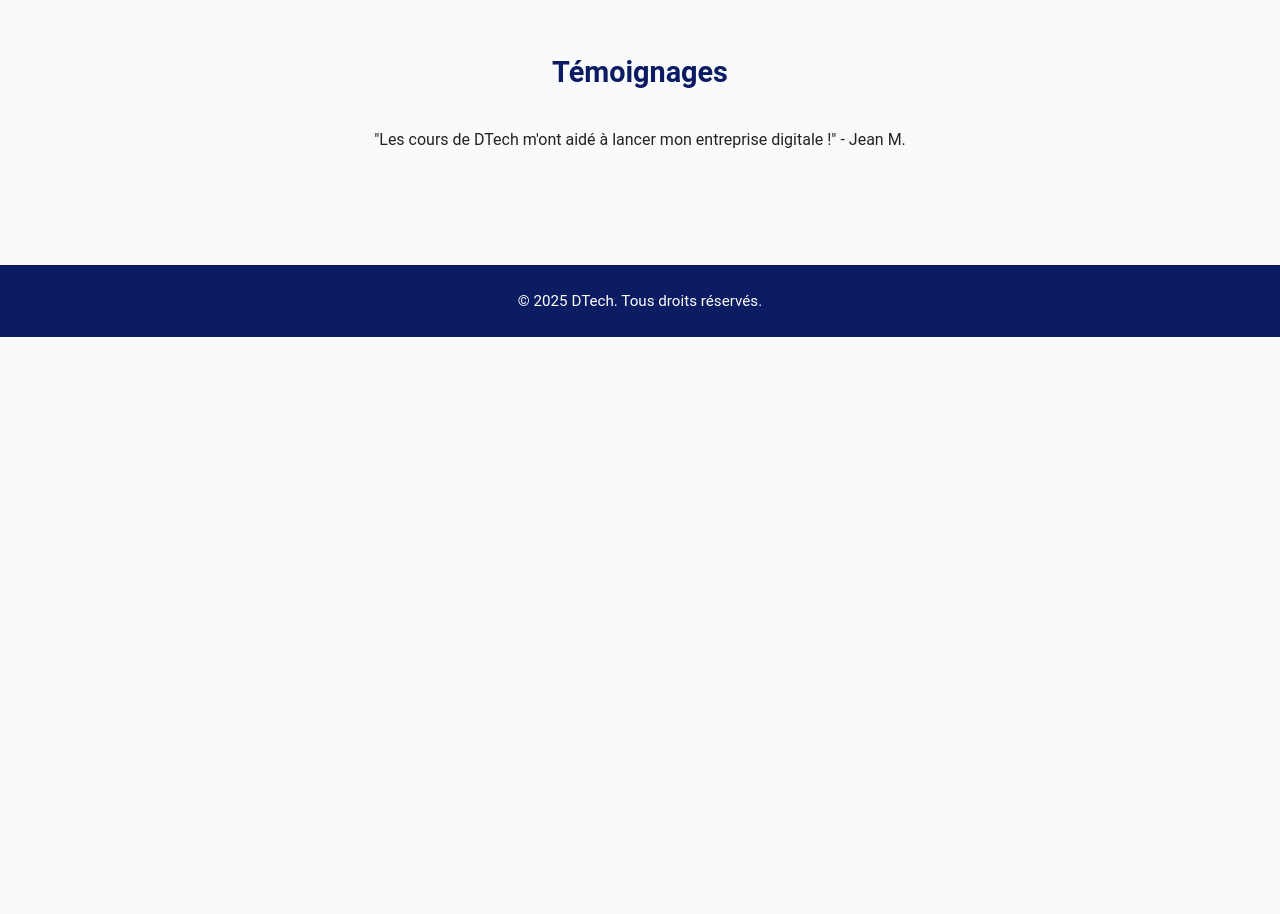
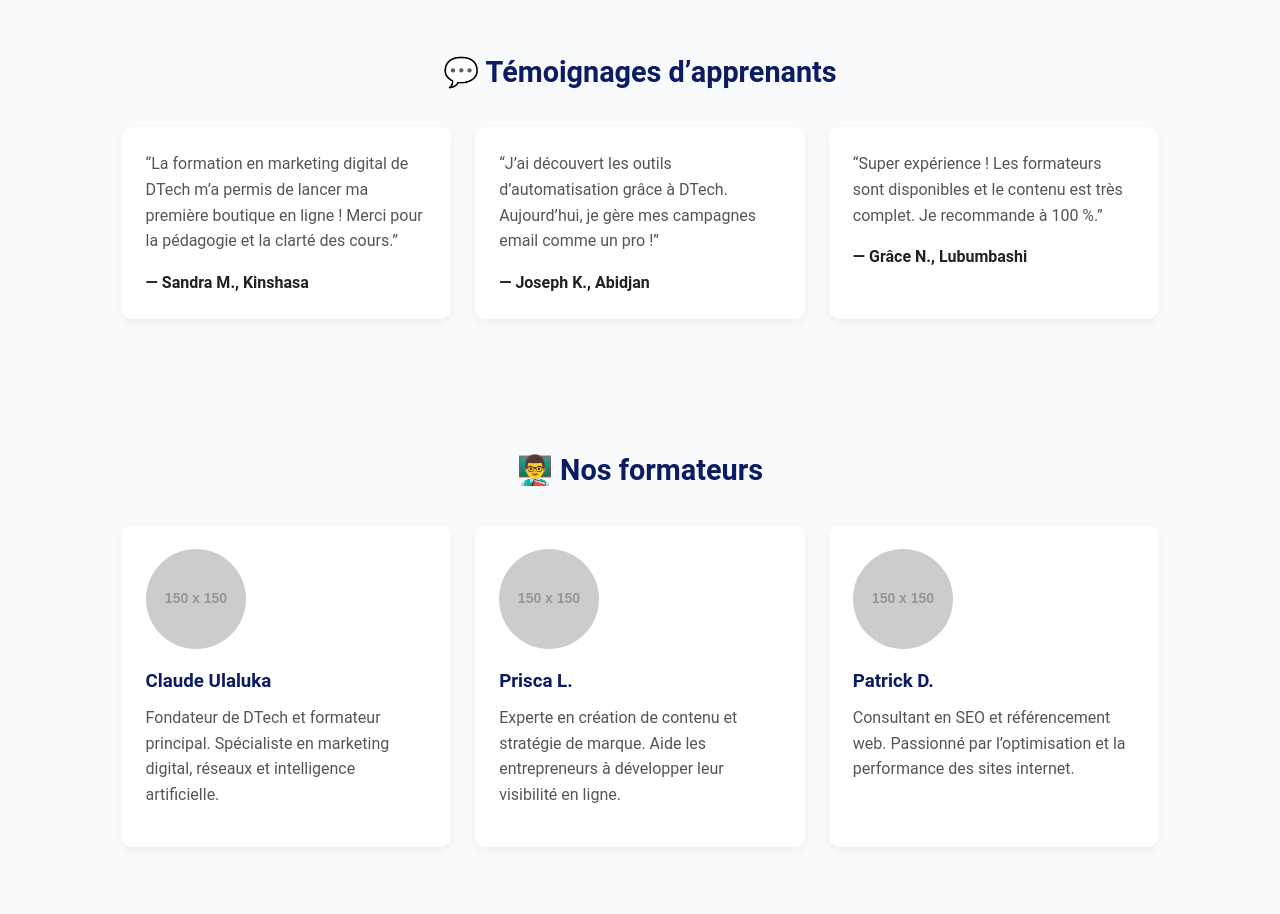
Before and after one commit to DTech243/dtech-site, a plain HTML site: page index.html in a window 1280 px wide. Shown: the part 1240-2154 px from the top of the page. Before the commit the page ends 1577 px from the top, so only its background shows below. Drawn offline with Linux system fonts and the light colour scheme; placeholder pictures from the web are drawn by us.

Commit message:
Add testimonials and trainers sections to index.html

```diff
--- a/index.html
+++ b/index.html
@@ -50,11 +50,45 @@
         <h2>Pourquoi choisir DTech ?</h2>
         <p>Contenu de qualité, certifié, flexible et accessible à tous.</p>
     </section>
-
-    <section class="section" id="temoignages" style="text-align:center;">
-        <h2>Témoignages</h2>
-        <p>"Les cours de DTech m'ont aidé à lancer mon entreprise digitale !" - Jean M.</p>
-    </section>
+   <!-- ======= SECTION TÉMOIGNAGES ======= -->
+<section class="section" id="temoignages">
+  <h2>💬 Témoignages d’apprenants</h2>
+  <div class="cours-grid">
+    <div class="cours-card">
+      <p>“La formation en marketing digital de DTech m’a permis de lancer ma première boutique en ligne ! Merci pour la pédagogie et la clarté des cours.”</p>
+      <h4>— Sandra M., Kinshasa</h4>
+    </div>
+    <div class="cours-card">
+      <p>“J’ai découvert les outils d’automatisation grâce à DTech. Aujourd’hui, je gère mes campagnes email comme un pro !”</p>
+      <h4>— Joseph K., Abidjan</h4>
+    </div>
+    <div class="cours-card">
+      <p>“Super expérience ! Les formateurs sont disponibles et le contenu est très complet. Je recommande à 100 %.”</p>
+      <h4>— Grâce N., Lubumbashi</h4>
+    </div>
+  </div>
+</section>
+<!-- ======= SECTION FORMATEURS ======= -->
+<section class="section" id="formateurs">
+  <h2>👨‍🏫 Nos formateurs</h2>
+  <div class="cours-grid">
+    <div class="cours-card">
+      <img src="https://via.placeholder.com/150" alt="Formateur 1" style="border-radius:50%;width:100px;height:100px;object-fit:cover;margin-bottom:10px;">
+      <h3>Claude Ulaluka</h3>
+      <p>Fondateur de DTech et formateur principal. Spécialiste en marketing digital, réseaux et intelligence artificielle.</p>
+    </div>
+    <div class="cours-card">
+      <img src="https://via.placeholder.com/150" alt="Formateur 2" style="border-radius:50%;width:100px;height:100px;object-fit:cover;margin-bottom:10px;">
+      <h3>Prisca L.</h3>
+      <p>Experte en création de contenu et stratégie de marque. Aide les entrepreneurs à développer leur visibilité en ligne.</p>
+    </div>
+    <div class="cours-card">
+      <img src="https://via.placeholder.com/150" alt="Formateur 3" style="border-radius:50%;width:100px;height:100px;object-fit:cover;margin-bottom:10px;">
+      <h3>Patrick D.</h3>
+      <p>Consultant en SEO et référencement web. Passionné par l’optimisation et la performance des sites internet.</p>
+    </div>
+  </div>
+</section>
 
     <footer>
         <p>&copy; 2025 DTech. Tous droits réservés.</p>
```
